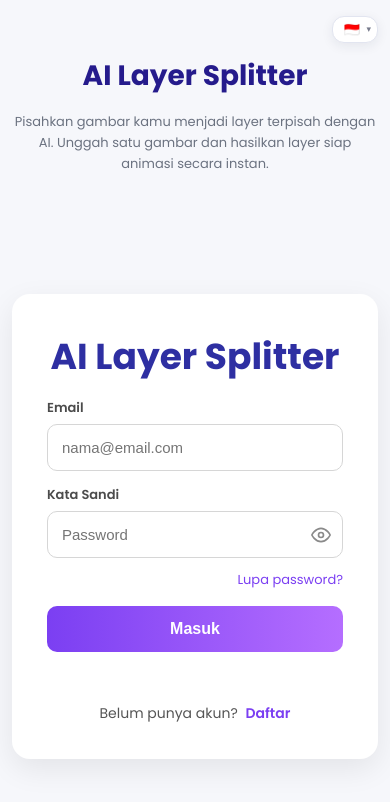
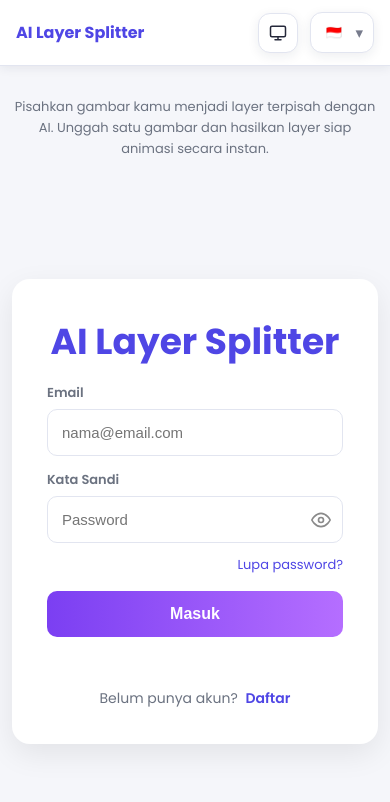
Before and after one commit to NganjukBersatu/Layer_ai, a Vue app: page /login in a window 390 px wide. Shown: the top 802 px of the page. Built offline with nearby package versions, Linux system fonts and the light colour scheme.

Commit message:
menambah tema gelap, terang, dan sistem & menyesuaikan warna pada tema gelap

```diff
--- a/src/App.vue
+++ b/src/App.vue
@@ -8,6 +8,7 @@ import HistoryPage from "./components/HistoryPage.vue";
 import ForgotPasswordPage from "./components/ForgotPasswordPage.vue";
 import RegisterPage from "./components/RegisterPage.vue";
 import LanguageSwitcher from "./components/LanguageSwitcher.vue";
+import Navbar from "./components/Navbar.vue";
 import { useI18n } from "vue-i18n";
 
 const { t } = useI18n();
@@ -122,17 +123,13 @@ function goBackFromHistory() {
 </script>
 
 <template>
+  <!-- Navbar -->
+  <Navbar />
+
   <div class="app">
-
-  <div class="language-container">
-    <LanguageSwitcher />
-  </div>
-
-
 
     <!-- Header -->
     <header class="hero">
-  <h1>{{ t('app.title') }}</h1>
       <p>{{ t('app.subtitle') }}</p>
     </header>
 
@@ -214,7 +211,6 @@ function goBackFromHistory() {
           v-if="currentPage === 'history'"
           @back="goBackFromHistory"
         />
-
       </section>
 
     </main>
@@ -223,12 +219,58 @@ function goBackFromHistory() {
 </template>
 
 <style>
+html, body {
+  margin: 0;
+  padding: 0;
+}
 
-.language-container {
-  position: absolute;
-  top: 30px;
-  right: 40px;
-  z-index: 1000;
+#app {
+  margin: 0;
+  padding: 0;
+}
+
+/* ===== Variabel Tema (Light & Dark) ===== */
+:root {
+  --bg-primary: #f5f6fa;
+  --bg-card: #ffffff;
+  --bg-hover: #f4f3ff;
+  --text-primary: #25283a;
+  --text-secondary: #6b7280;
+  --border-color: #e2e5f0;
+  --accent-color: #4f46e5;
+  --shadow-color: rgba(30, 35, 60, 0.08);
+  --bg-accent-soft: #ede9fe;
+  --bg-error-soft: #fee2e2;
+}
+
+[data-theme="dark"] {
+  --bg-primary: #14151f;
+  --bg-card: #1e2030;
+  --bg-hover: #2a2c3f;
+  --text-primary: #f0f0f5;
+  --text-secondary: #9ca3af;
+  --border-color: #33354a;
+  --accent-color: #8b7cf6;
+  --shadow-color: rgba(0, 0, 0, 0.4);
+  --bg-accent-soft: #352b5c;
+  --bg-error-soft: #4a2020;
+}
+
+body {
+  background-color: var(--bg-primary);
+  color: var(--text-primary);
+  transition: background-color 0.2s ease, color 0.2s ease;
+}
+
+html {
+  background: var(--bg-primary);
+}
+
+.app {
+  min-height: 100vh;
+  background: var(--bg-primary);
+  color: var(--text-primary);
+  transition: background-color 0.2s ease, color 0.2s ease;
 }
 
 .page-fade-enter-active,
@@ -245,31 +287,4 @@ function goBackFromHistory() {
   opacity: 0;
   transform: translateY(-8px);
 }
-
-@media (max-width: 600px) {
-  .language-container {
-    position: static;
-    display: flex;
-    justify-content: flex-end;
-    margin-bottom: 12px;
-  }
-
-.language-container .lang-button {
-  min-width: 0;
-  width: auto;
-  padding: 6px;
-  gap: 2px;
-  font-size: 12px;
-}
-
-.language-container .lang-text {
-  display: none;
-}
-
-.language-container .lang-arrow {
-  font-size: 9px;
-}
-}
-
-
 </style>
--- a/src/assets/style.css
+++ b/src/assets/style.css
@@ -72,7 +72,7 @@ max-width:100%;
 
 line-height:1.8;
 
-color:#6b7280;
+color: var(--text-secondary);
 
 }
 
@@ -243,7 +243,7 @@ INPUT CARD
 
     font-size:28px;
 
-    color:#251b8c;
+    color:var(--accent-color);
 
 }
 
--- a/src/components/LanguageSwitcher.vue
+++ b/src/components/LanguageSwitcher.vue
@@ -123,11 +123,11 @@ function changeLang(lang) {
   min-width: 145px;
   padding: 9px 13px;
 
-  border: 1px solid #e2e5f0;
+  border: 1px solid var(--border-color);
   border-radius: 12px;
 
-  background: #ffffff;
-  color: #25283a;
+  background: var(--bg-card);
+  color: var(--text-primary);
 
   font-family: inherit;
   font-size: 14px;
--- a/src/components/LoginPage.vue
+++ b/src/components/LoginPage.vue
@@ -133,14 +133,14 @@ function goRegister() {
   width: 400px;
   margin: 80px auto;
   padding: 35px;
-  background: #fff;
+  background: var(--bg-card);
   border-radius: 18px;
   box-shadow: 0 10px 30px rgba(0, 0, 0, 0.08);
   text-align: center;
 }
 
 .login-card h2 {
-  color: #2e2fa2;
+  color: var(--accent-color);
   font-size: 36px;
   margin-bottom: 12px;
 }
@@ -150,7 +150,7 @@ function goRegister() {
   text-align: left;
   font-size: 13px;
   font-weight: 600;
-  color: #4b4b4b;
+  color: var(--text-secondary);
   margin: 14px 0 6px;
 }
 
@@ -158,7 +158,7 @@ function goRegister() {
   width: 100%;
   padding: 14px;
   margin: 0;
-  border: 1px solid #d6d6d6;
+  border: 1px solid var(--border-color);
   border-radius: 10px;
   font-size: 15px;
   outline: none;
@@ -166,7 +166,7 @@ function goRegister() {
 }
 
 .login-card input:focus {
-  border-color: #7b3ff2;
+  border-color: var(--accent-color);
 }
 
 .password-wrapper {
@@ -203,7 +203,7 @@ function goRegister() {
 }
 
 .link {
-  color: #7b3ff2;
+  color: var(--accent-color);
   font-size: 13px;
   text-decoration: none;
   cursor: pointer;
@@ -247,7 +247,7 @@ function goRegister() {
 .register-row {
   margin-top: 18px;
   font-size: 14px;
-  color: #555;
+  color: var(--text-secondary);
 }
 
 .register-row .link {
--- /dev/null
+++ b/src/components/Navbar.vue
@@ -0,0 +1,173 @@
+<script setup>
+import { ref, onMounted } from 'vue'
+import LanguageSwitcher from './LanguageSwitcher.vue'
+import { useI18n } from 'vue-i18n'
+
+const { t } = useI18n()
+
+const theme = ref(localStorage.getItem('theme') || 'system')
+const isThemeMenuOpen = ref(false)
+
+function applyTheme(value) {
+  const root = document.documentElement
+  if (value === 'system') {
+    const prefersDark = window.matchMedia('(prefers-color-scheme: dark)').matches
+    root.setAttribute('data-theme', prefersDark ? 'dark' : 'light')
+  } else {
+    root.setAttribute('data-theme', value)
+  }
+}
+
+function setTheme(value) {
+  theme.value = value
+  localStorage.setItem('theme', value)
+  applyTheme(value)
+  isThemeMenuOpen.value = false
+}
+
+onMounted(() => {
+  applyTheme(theme.value)
+})
+</script>
+
+<template>
+  <nav class="navbar">
+    <div class="navbar-title">{{ t('app.title') }}</div>
+
+    <div class="navbar-actions">
+      <div class="theme-switcher">
+        <button class="theme-button" type="button" @click="isThemeMenuOpen = !isThemeMenuOpen">
+          <svg v-if="theme === 'light'" width="18" height="18" viewBox="0 0 24 24" fill="none" stroke="currentColor" stroke-width="2" stroke-linecap="round" stroke-linejoin="round">
+            <circle cx="12" cy="12" r="4"/>
+            <path d="M12 2v2M12 20v2M4.93 4.93l1.41 1.41M17.66 17.66l1.41 1.41M2 12h2M20 12h2M6.34 17.66l-1.41 1.41M19.07 4.93l-1.41 1.41"/>
+          </svg>
+          <svg v-else-if="theme === 'dark'" width="18" height="18" viewBox="0 0 24 24" fill="none" stroke="currentColor" stroke-width="2" stroke-linecap="round" stroke-linejoin="round">
+            <path d="M21 12.79A9 9 0 1 1 11.21 3 7 7 0 0 0 21 12.79z"/>
+          </svg>
+          <svg v-else width="18" height="18" viewBox="0 0 24 24" fill="none" stroke="currentColor" stroke-width="2" stroke-linecap="round" stroke-linejoin="round">
+            <rect x="2" y="3" width="20" height="14" rx="2"/>
+            <path d="M8 21h8M12 17v4"/>
+          </svg>
+        </button>
+
+        <div v-if="isThemeMenuOpen" class="theme-menu">
+          <button type="button" class="theme-option" :class="{ active: theme === 'light' }" @click="setTheme('light')">
+            <svg width="14" height="14" viewBox="0 0 24 24" fill="none" stroke="currentColor" stroke-width="2" stroke-linecap="round" stroke-linejoin="round"><circle cx="12" cy="12" r="4"/><path d="M12 2v2M12 20v2M4.93 4.93l1.41 1.41M17.66 17.66l1.41 1.41M2 12h2M20 12h2M6.34 17.66l-1.41 1.41M19.07 4.93l-1.41 1.41"/></svg>
+            Terang
+          </button>
+          <button type="button" class="theme-option" :class="{ active: theme === 'dark' }" @click="setTheme('dark')">
+            <svg width="14" height="14" viewBox="0 0 24 24" fill="none" stroke="currentColor" stroke-width="2" stroke-linecap="round" stroke-linejoin="round"><path d="M21 12.79A9 9 0 1 1 11.21 3 7 7 0 0 0 21 12.79z"/></svg>
+            Gelap
+          </button>
+          <button type="button" class="theme-option" :class="{ active: theme === 'system' }" @click="setTheme('system')">
+            <svg width="14" height="14" viewBox="0 0 24 24" fill="none" stroke="currentColor" stroke-width="2" stroke-linecap="round" stroke-linejoin="round"><rect x="2" y="3" width="20" height="14" rx="2"/><path d="M8 21h8M12 17v4"/></svg>
+            Sistem
+          </button>
+        </div>
+      </div>
+
+      <LanguageSwitcher />
+    </div>
+  </nav>
+</template>
+
+<style scoped>
+.navbar {
+  display: flex;
+  align-items: center;
+  justify-content: space-between;
+  padding: 14px 40px;
+
+  background: var(--bg-card);
+  border-bottom: 1px solid var(--border-color);
+  box-shadow: 0 2px 10px var(--shadow-color);
+
+  position: sticky;
+  top: 0;
+  z-index: 900;
+}
+
+.navbar-title {
+  font-size: 20px;
+  font-weight: 700;
+  color: var(--accent-color);
+}
+
+.navbar-actions {
+  display: flex;
+  align-items: center;
+  gap: 12px;
+}
+
+.theme-switcher {
+  position: relative;
+}
+
+.theme-button {
+  display: flex;
+  align-items: center;
+  justify-content: center;
+  width: 40px;
+  height: 40px;
+  border: 1px solid var(--border-color);
+  border-radius: 12px;
+  background: var(--bg-card);
+  color: var(--text-primary);
+  cursor: pointer;
+  box-shadow: 0 3px 12px var(--shadow-color);
+  transition: border-color 0.2s ease, transform 0.2s ease;
+}
+
+.theme-button:hover {
+  border-color: #8b7cf6;
+  transform: translateY(-1px);
+}
+
+.theme-menu {
+  position: absolute;
+  top: calc(100% + 8px);
+  right: 0;
+  width: 150px;
+  padding: 6px;
+  background: #ffffff;
+  border: 1px solid #e8e9f1;
+  border-radius: 13px;
+  box-shadow: 0 10px 30px rgba(30, 35, 60, 0.12);
+  z-index: 1000;
+}
+
+.theme-option {
+  width: 100%;
+  display: flex;
+  align-items: center;
+  gap: 8px;
+  padding: 9px 11px;
+  border: none;
+  border-radius: 9px;
+  background: transparent;
+  font-size: 13px;
+  cursor: pointer;
+  transition: background 0.2s ease, color 0.2s ease;
+}
+
+.theme-option:hover {
+  background: #f4f3ff;
+  color: #6657d9;
+}
+
+.theme-option.active {
+  background: #f0efff;
+  color: #6657d9;
+  font-weight: 500;
+}
+
+@media (max-width: 600px) {
+  .navbar {
+    padding: 12px 16px;
+  }
+
+  .navbar-title {
+    font-size: 16px;
+  }
+}
+</style>
--- a/src/components/ProcessPage.vue
+++ b/src/components/ProcessPage.vue
@@ -431,6 +431,16 @@ onBeforeUnmount(() => {
   --proc-border: #ddd;
 }
 
+:global([data-theme="dark"]) .input-card {
+  --proc-accent-bg: #2a2440;
+  --proc-danger-bg: #3a1f1f;
+  --proc-text-muted: var(--text-secondary);
+  --proc-text-body: var(--text-secondary);
+  --proc-neutral-bg: var(--bg-hover);
+  --proc-neutral-track: var(--border-color);
+  --proc-border: var(--border-color);
+}
+
 .progress-track{
   width:100%;
   height:10px;
@@ -473,11 +483,11 @@ onBeforeUnmount(() => {
 .step.active{
   background:var(--proc-accent-bg);
   font-weight:600;
-  color:#1e1b4b;
+  color: var(--text-primary);
 }
 
 .step.done{
-  color:#1e1b4b;
+  color: var(--text-primary);
 }
 
 .step.error{
@@ -490,7 +500,7 @@ onBeforeUnmount(() => {
   width:15px;
   height:15px;
   border-radius:50%;
-  background:#d1d5db;
+  background: var(--border-color);
 }
 
 .step.active .dot{ background:var(--proc-accent); }
@@ -536,12 +546,12 @@ onBeforeUnmount(() => {
   padding:10px 18px;
   border-radius:10px;
   cursor:pointer;
-  color:#000;
+  color: var(--text-primary);
   font-weight:600;
 }
 
 .split-btn.danger{
-  background:#fff;
+  background: var(--bg-card);
   border:1px solid var(--proc-danger);
   padding:10px 18px;
   border-radius:10px;
```
Also changed, not shown: src/components/HistoryPage.vue (+15 -15 lines), src/components/InputPage.vue (+53 -22 lines), src/components/PreviewPage.vue (+12 -12 lines). Lines whose indentation alone changed are shown as unchanged.
